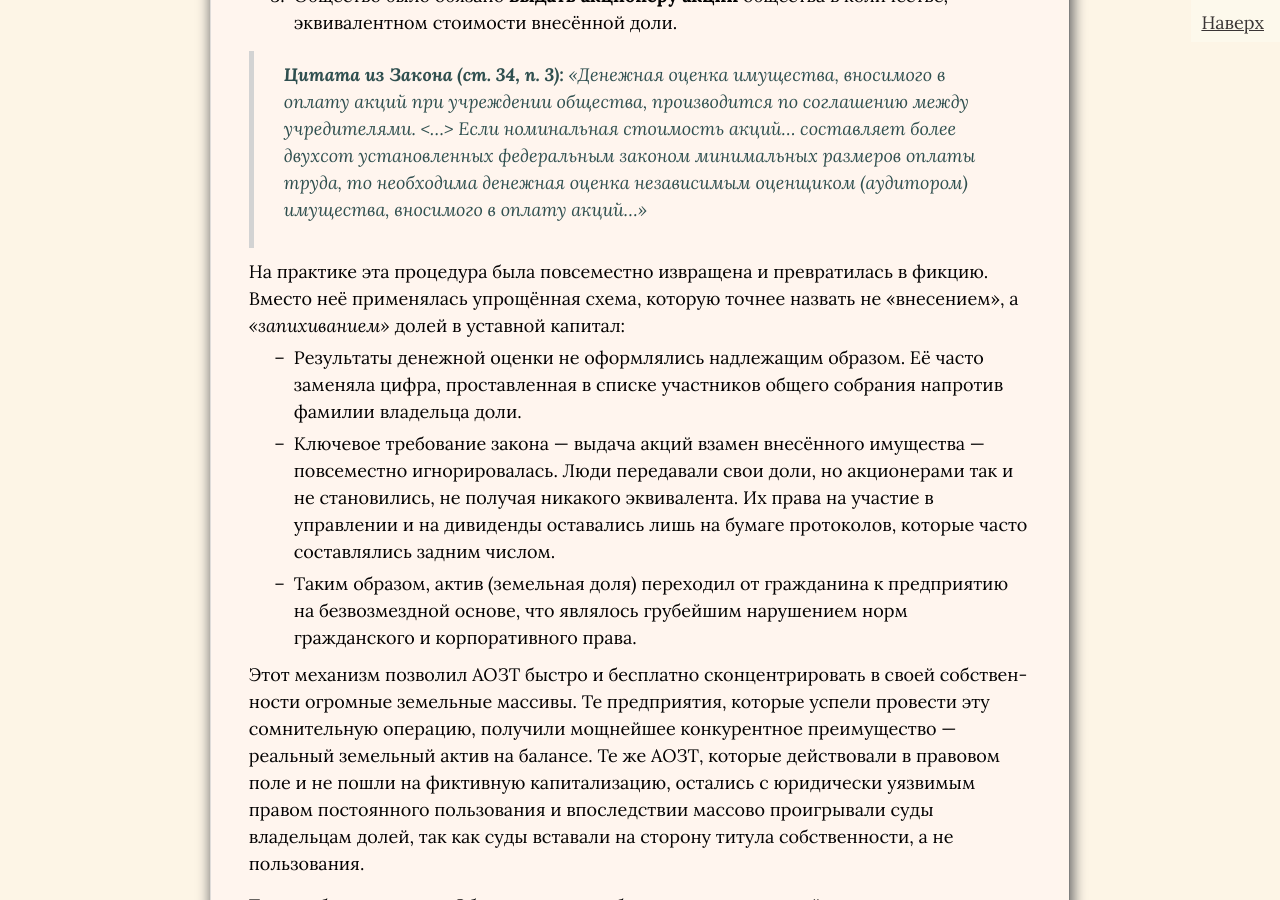
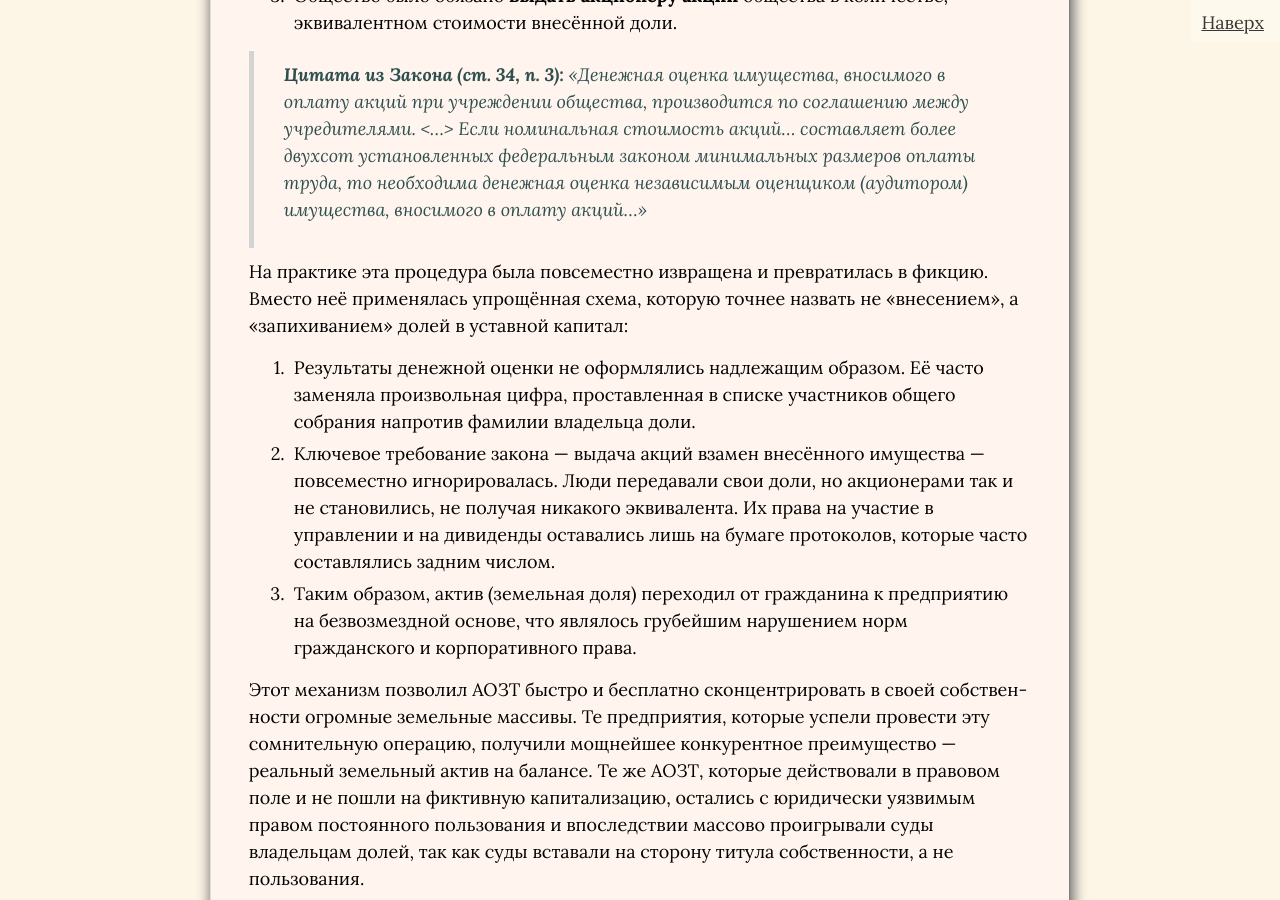
Before and after one commit to SergSi/land-use-art, a Jekyll site: the page built from _posts/2025-08-25-reforma.md, in a window 1280 px wide and 900 px high, scrolled down 5091 px. Built offline with Jekyll 4.4.1, drawn with Linux system fonts in a browser that asks for light colours; some web fonts are replaced; some of the changed text lies outside the part shown.

Commit message:
Update 2025-08-25-reforma.md

```diff
--- a/_posts/2025-08-25-reforma.md
+++ b/_posts/2025-08-25-reforma.md
@@ -85,10 +85,11 @@ align: right
 
 > **Цитата из Закона (ст. 34, п. 3):** *«Денежная оценка имущества, вносимого в оплату акций при учреждении общества, производится по соглашению между учредителями. <…> Если номинальная стоимость акций… составляет более двухсот установленных федеральным законом минимальных размеров оплаты труда, то необходима денежная оценка независимым оценщиком (аудитором) имущества, вносимого в оплату акций…»*
 
-На практике эта процедура была повсеместно извращена и превратилась в фикцию. Вместо неё применялась упрощённая схема, которую точнее назвать не «внесением», а *«запихиванием»* долей в уставной капитал:
--   Результаты денежной оценки не оформлялись надлежащим образом. Её часто заменяла цифра, проставленная в списке участников общего собрания напротив фамилии владельца доли.
--   Ключевое требование закона — выдача акций взамен внесённого имущества — повсеместно игнорировалась. Люди передавали свои доли, но акционерами так и не становились, не получая никакого эквивалента. Их права на участие в управлении и на дивиденды оставались лишь на бумаге протоколов, которые часто составлялись задним числом.
--   Таким образом, актив (земельная доля) переходил от гражданина к предприятию на безвозмездной основе, что являлось грубейшим нарушением норм гражданского и корпоративного права.
+На практике эта процедура была повсеместно извращена и превратилась в фикцию. Вместо неё применялась упрощённая схема, которую точнее назвать не «внесением», а «запихиванием» долей в уставной капитал:
+
+1. Результаты денежной оценки не оформлялись надлежащим образом. Её часто заменяла произвольная цифра, проставленная в списке участников общего собрания напротив фамилии владельца доли.
+2. Ключевое требование закона — выдача акций взамен внесённого имущества — повсеместно игнорировалась. Люди передавали свои доли, но акционерами так и не становились, не получая никакого эквивалента. Их права на участие в управлении и на дивиденды оставались лишь на бумаге протоколов, которые часто составлялись задним числом.
+3. Таким образом, актив (земельная доля) переходил от гражданина к предприятию на безвозмездной основе, что являлось грубейшим нарушением норм гражданского и корпоративного права.
 
 Этот механизм позволил АОЗТ быстро и бесплатно сконцентрировать в своей собственности огромные земельные массивы. Те предприятия, которые успели провести эту сомнительную операцию, получили мощнейшее конкурентное преимущество — реальный земельный актив на балансе. Те же АОЗТ, которые действовали в правовом поле и не пошли на фиктивную капитализацию, остались с юридически уязвимым правом постоянного пользования и впоследствии массово проигрывали суды владельцам долей, так как суды вставали на сторону титула собственности, а не пользования.
 
@@ -132,8 +133,8 @@ align: right
 Благодаря принятию Земельного кодекса, создавшему юридическую лазейку для изменения вида разрешенного использования земель без изменения их категории, начался массовый и зачастую неправомерный перевод ценных сельхозугодий под дачную и садовую застройку. Формально законодательство требовало компенсировать государственные потери: застройщик обязан был внести в областной бюджет разницу между кадастровой стоимостью сельхозугодий (1–3 руб./м²) и стоимостью земель под застройку (до 1000 руб./м²). Однако на практике это требование часто игнорировалось, что и стало основным источником сверхприбылей.
 
 Круг выгодополучателей реформы окончательно сформировался:
-*   *Девелоперы* получили ключевой актив — землю — практически бесплатно, избежав как выкупа у государства, так и законных платежей за изменение ее целевого назначения.
-*   *Конечные покупатели*, ставшие невольными соучастниками схемы, получили относительно низкие цены на «приватизированную» землю.
+*   *девелоперы* получили ключевой актив — землю — практически бесплатно, избежав как выкупа у государства, так и законных платежей за изменение ее целевого назначения;
+*   *конечные покупатели*, ставшие невольными соучастниками схемы, получили относительно низкие цены на «приватизированную» землю.
 
 Сэкономленные на выплатах в бюджет миллиарды рублей нечестно делились между девелоперами и покупателями. Однако последние быстро осознали, что их «выгода» оказалась мизерной на фоне прибылей застройщиков. Недовольство вылилось в требования снизить цены и достроить инфраструктуру, ведь именно новоиспечённые собственники участков в посёлках эконом-класса оставались с недостроенными дорогами, отсутствующими коммуникациями и чувством глубокого обмана.
 
```
Also changed, not shown: other parts of _posts/2025-08-25-reforma.md (+3 -3 lines).
